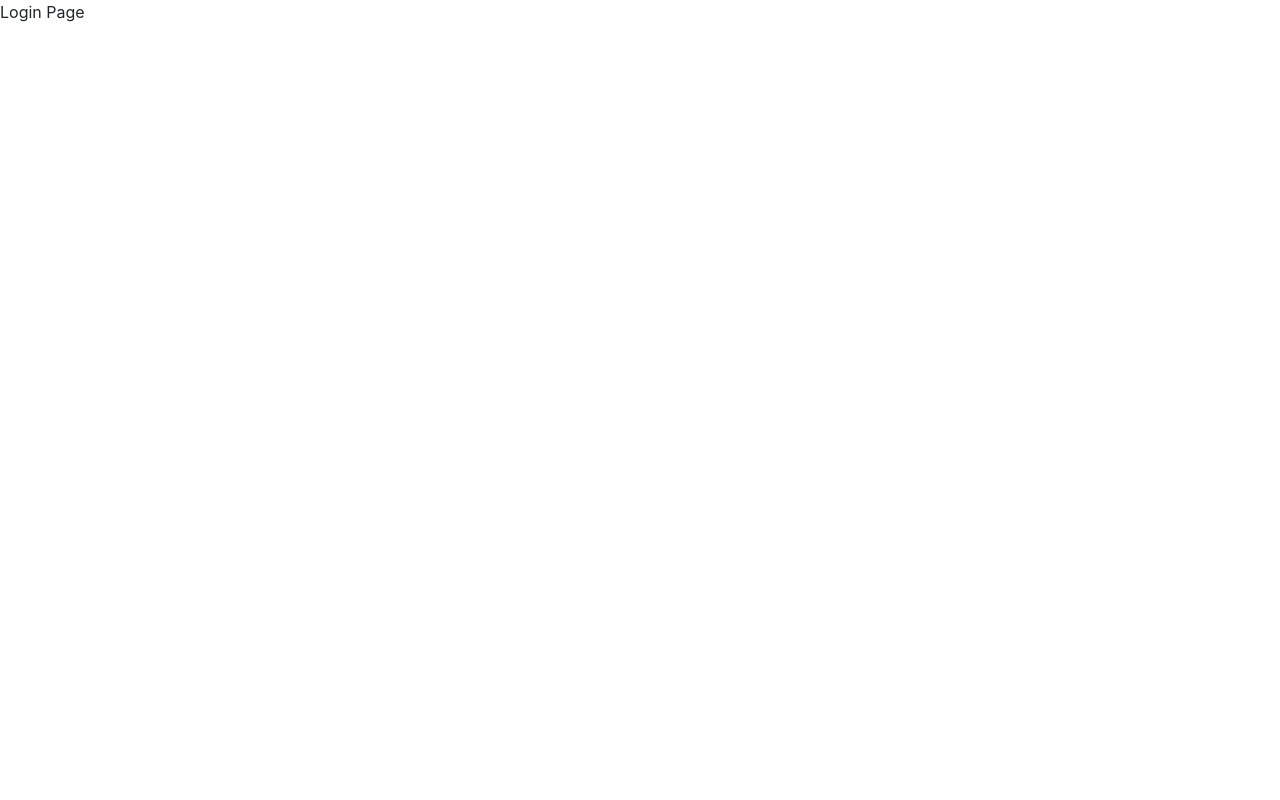
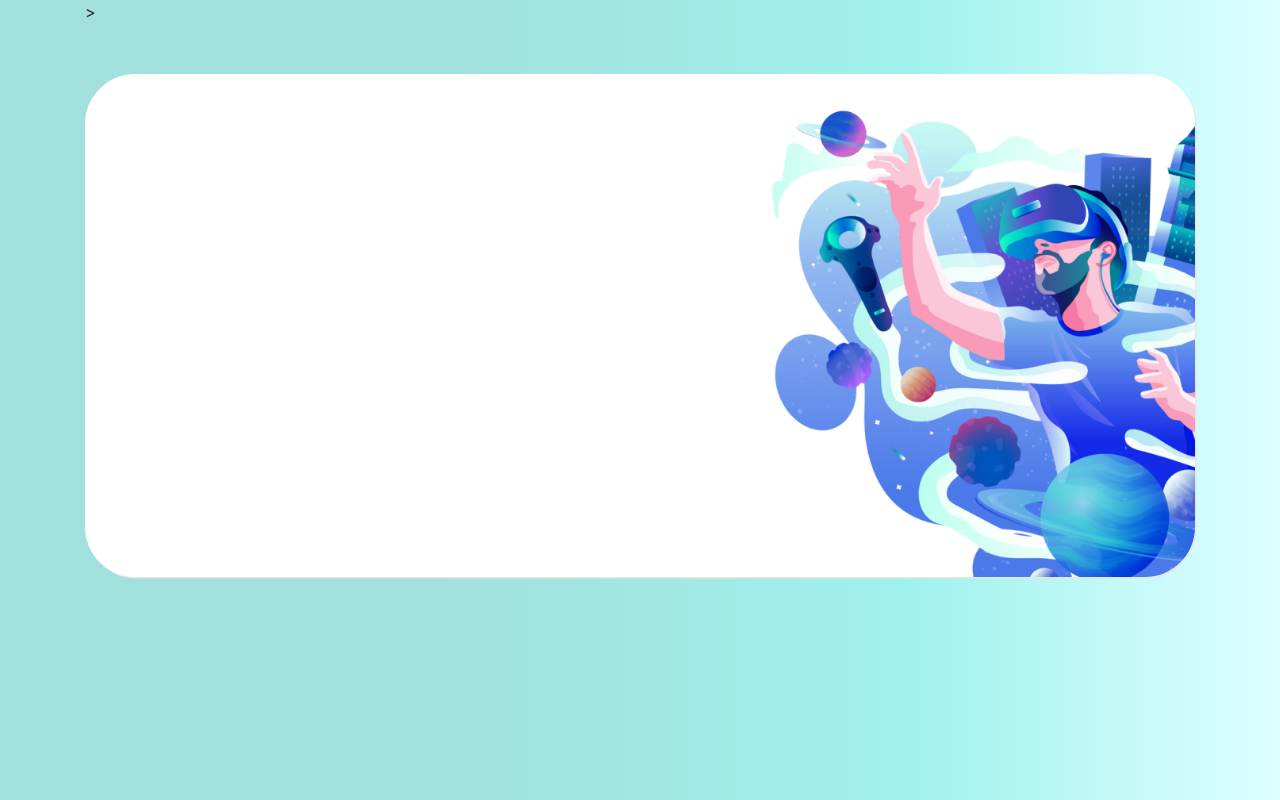
Before and after one commit to joseiciano/UCFMasterCalendar_web, a React (Create React App) app: page /login in a window 1280 px wide. Built offline with nearby package versions, Linux system fonts and the light colour scheme.

Commit message:
scaffold for login half complete using mainly boostrap. (ignore old code)

```diff
--- /dev/null
+++ b/src/components/MainLoginWindow.js
@@ -0,0 +1,49 @@
+import React from 'react';
+import { Component } from 'react';
+import 'bootstrap/dist/css/bootstrap.min.css';
+import { Container, Card, Image, Row, Col } from 'react-bootstrap';
+import dude from "../icons/dude.png"
+
+
+
+export default class Welcome extends Component {
+    render()
+    {
+        return (
+            <div>
+                <Container lg={{span: 10, offset: 1}} responsive>>
+                    <Card style={Styles.mainWindow} responsive >
+                        <Row>
+                        <Col sm={{ span: 5, offset: 1 }}>
+                        </Col>
+                        <Col sm={{ span: 5, offset: 1 }}>
+                        <Card.Img src={dude} style={Styles.dude} fluid />
+                        </Col>
+                        </Row>
+                    </Card>
+                </Container>
+
+        </div>
+        )
+    }
+}
+
+
+
+const Styles = {
+    mainWindow: {
+        position: "realtive",
+        marginTop: 50,
+        marginBottom: 50,
+        borderRadius: "50px 50px 50px 50px",
+        borderStyle: "none",
+        boxShadow: "1.5px 1.5px #E6E6E6",
+      },
+
+    dude: {
+        height: "100%",
+        maxWidth: "100%",
+        borderRadius: "50px 50px 50px 50px"
+    },
+
+};
--- a/src/pages/Login.js
+++ b/src/pages/Login.js
@@ -1,7 +1,66 @@
 import React, { Component } from "react";
+import { Row, Col, Button } from 'react-bootstrap';
+import 'bootstrap/dist/css/bootstrap.min.css';
+import MainLoginWindow from "../components/MainLoginWindow";
 
-export default class Login extends Component {
+export default class Main extends Component {
   render() {
-    return <div>Login Page</div>;
+      return (
+          <div  style={Styles.backdrop}>
+            <Row>
+                  <Col>
+                      <MainLoginWindow/>
+                  </Col>
+              </Row>
+          </div>
+      );
   }
 }
+
+const Styles = {
+  backdrop: {
+    // Positioning
+    position: "fixed",
+
+    // Display
+    width: "100%",
+    height: "100%",
+
+    // Color
+    background:
+      "linear-gradient(90deg, rgba(162,224,221,1) 34%, rgba(160,241,237,1) 71%, rgba(221,255,255,1) 100%)"
+  },
+  mainWindow: {
+    // Positioning
+    position: "relative",
+    margin: "0 auto",
+    top: "13%",
+
+    // Display
+    width: "70%",
+    height: "80%",
+    flexDirection: "column"
+  },
+  left: {
+    // Positioning
+    position: "relative",
+    float: "left",
+
+    // Display
+    height: "100%",
+    width: "40%",
+
+    // Color
+    backgroundColor: "white",
+    borderRadius: "15px 0px 0px 15px "
+  },
+  img: {
+    // Positioning
+    position: "relative",
+    float: "right",
+    // Display
+    width: "60%",
+    height: "100%",
+    borderRadius: "0px 15px 15px 0px"
+  }
+};
```
Also changed, not shown: src/icons/dude.png (added).
